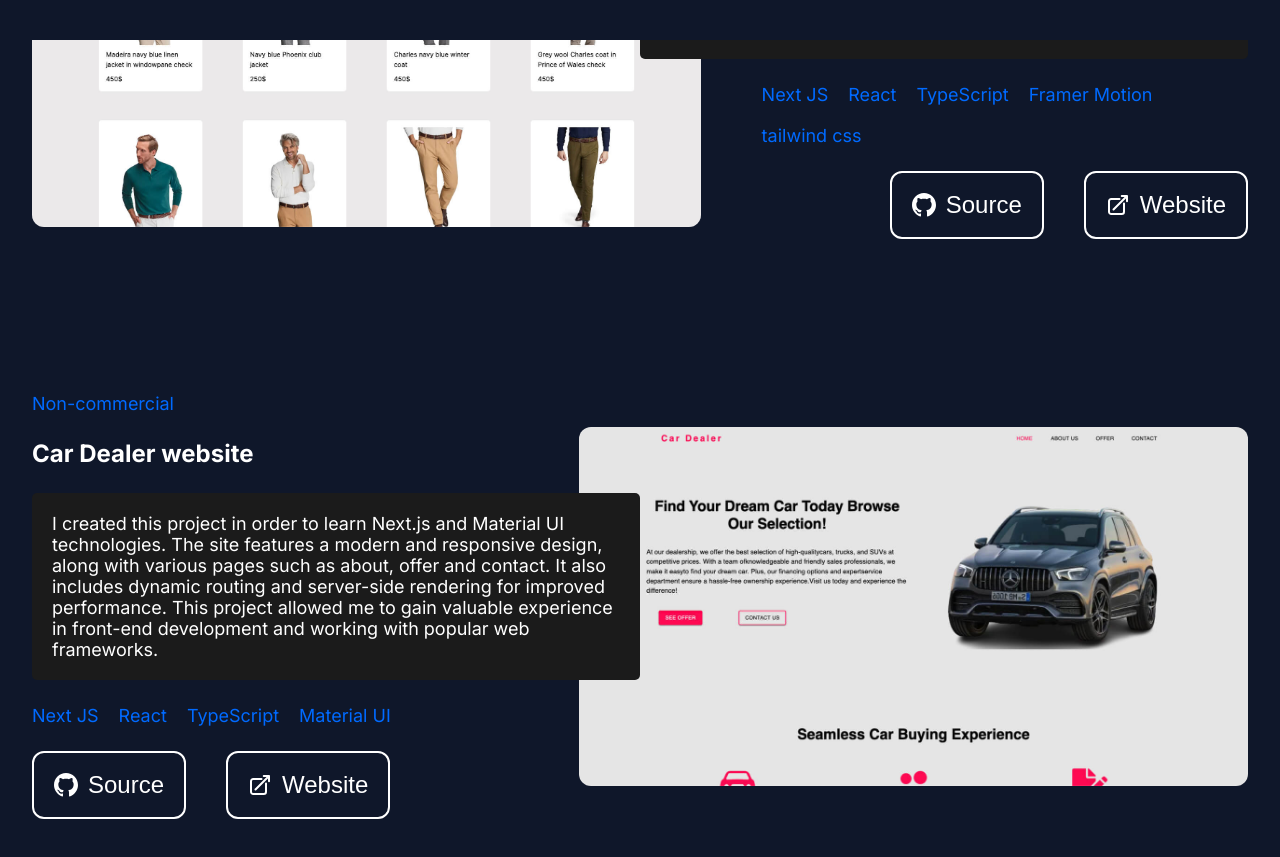
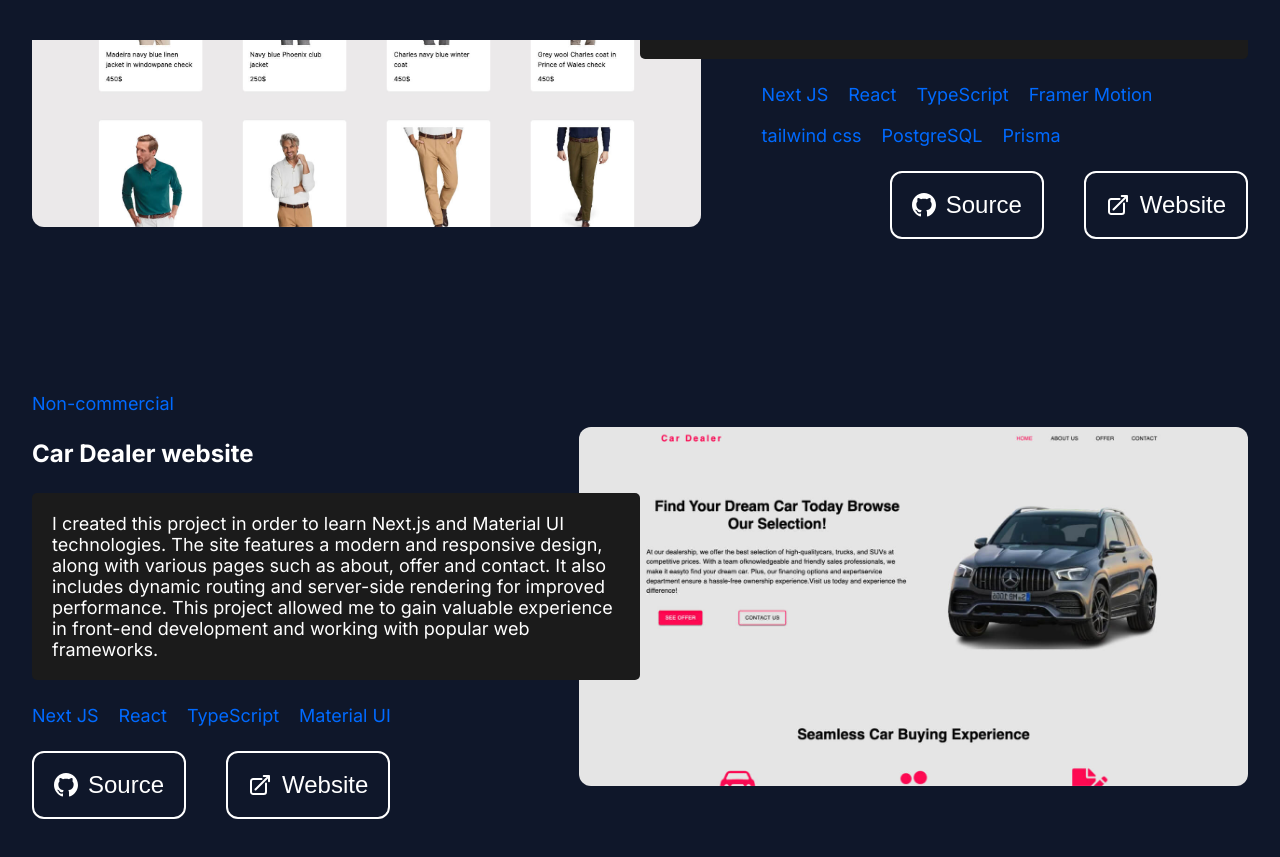
Before and after one commit to JayCodeGitHub/jaycode.pl, a Next.js app: page /experience in a window 1280 px wide. Shown: the part 1560-2417 px from the top of the page. Built offline with nearby package versions, Linux system fonts and the light colour scheme.

Commit message:
Update Clothify technologies

```diff
--- a/src/assets/projectsItems.ts
+++ b/src/assets/projectsItems.ts
@@ -44,6 +44,8 @@ export const ProjectsItems = [
         "TypeScript",
         "Framer Motion",
         "tailwind css",
+        "PostgreSQL",
+        "Prisma",
       ],
       href: `https://clothify-app.vercel.app/`,
       github: `https://github.com/JayCodeGitHub/clothify-2.0`,
```
